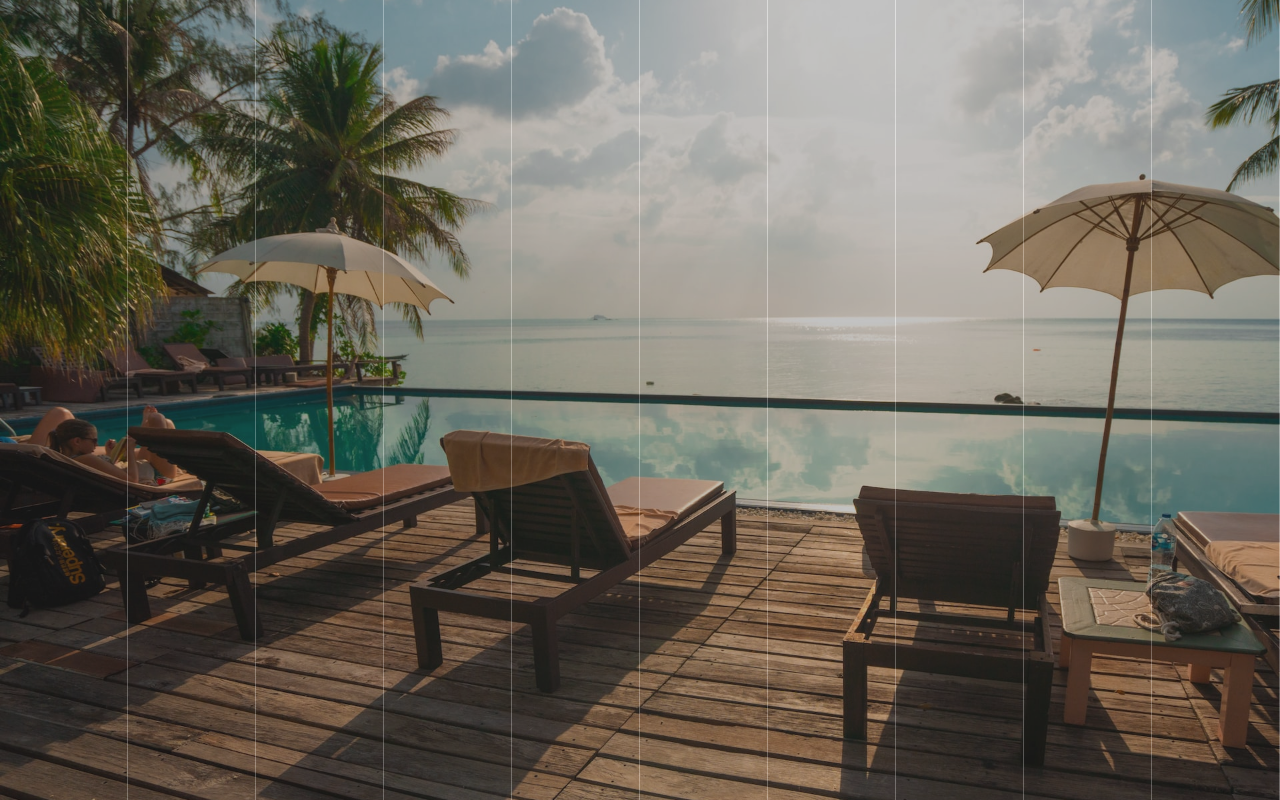
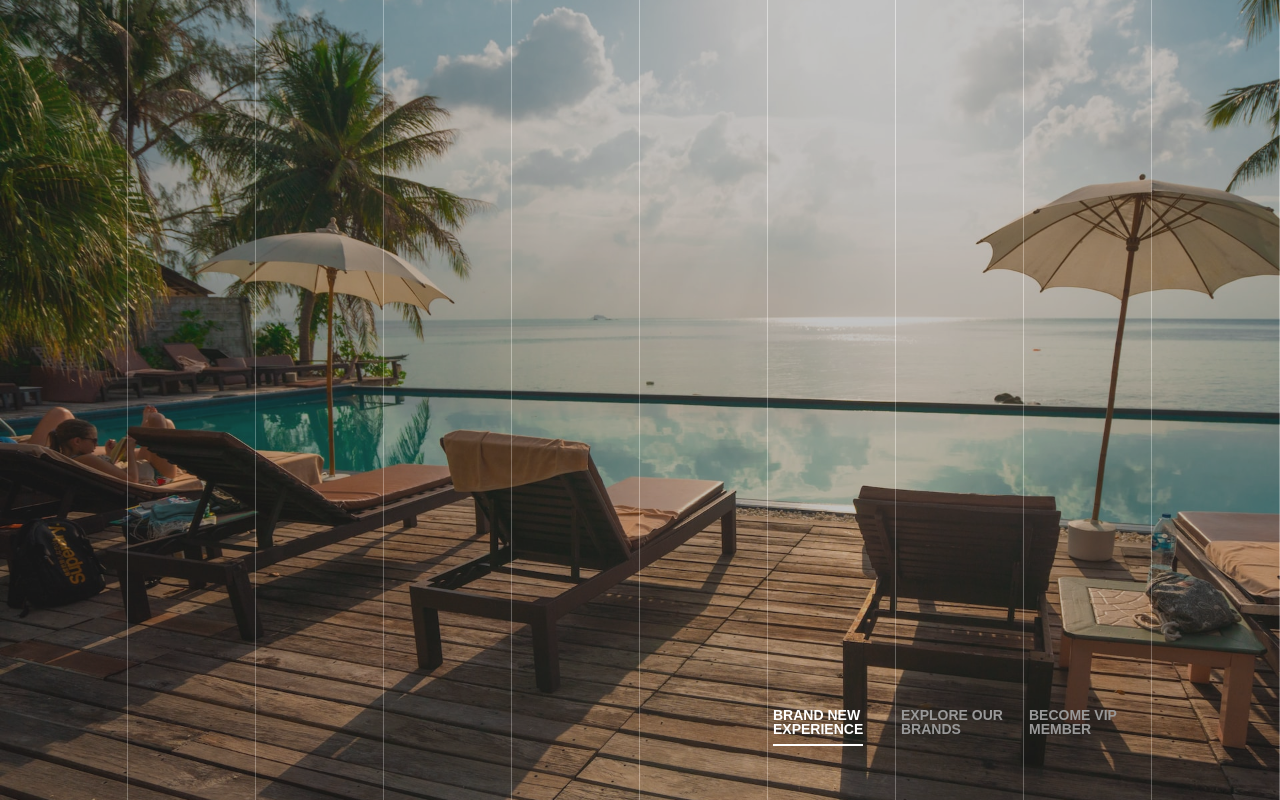
Before and after one commit to react2212/bg-split-slider, a plain HTML site: page index.html in a window 1280 px wide. Drawn offline with Linux system fonts and the light colour scheme.

Commit message:
버튼 이벤트 연결

```diff
--- a/index.html
+++ b/index.html
@@ -14,7 +14,7 @@
 <body>
   <figure>
     <section class="frame">
-      <article class="on">
+      <article>
         <div class="bg" style="background-image: url(img/pic1.jpg)"></div>
         <aside class="line"></aside>
       </article>
@@ -29,6 +29,20 @@
         <aside class="line"></aside>
       </article>
     </section>
+
+    <nav class="btns">
+      <span class="on">
+        <a href="#">BRAND NEW<br>EXPERIENCE</a>
+      </span>
+
+      <span>
+        <a href="#">EXPLORE OUR<br>BRANDS</a>
+      </span>
+
+      <span>
+        <a href="#">BECOME VIP<br>MEMBER</a>
+      </span>
+    </nav>
   </figure>
 </body>
 
--- a/js/main.js
+++ b/js/main.js
@@ -1,10 +1,26 @@
 const frame = document.querySelector('.frame');
 const bgs = frame.querySelectorAll('.bg');
 const lines = frame.querySelectorAll('.line');
+const btns = document.querySelectorAll('.btns span');
+const boxs = frame.querySelectorAll('article');
 const num = 10;
+const changeDelay = 500;
 
 insertDivs(0.05);
 insertLine();
+
+setTimeout(() => boxs[0].classList.add('on'), changeDelay);
+
+btns.forEach((btn, idx) => {
+	btn.addEventListener('click', (e) => {
+		e.preventDefault();
+		for (const el of btns) el.classList.remove('on');
+		for (const el of boxs) el.classList.remove('on');
+
+		btns[idx].classList.add('on');
+		setTimeout(() => boxs[idx].classList.add('on'), changeDelay);
+	});
+});
 
 function insertDivs(interval) {
 	bgs.forEach((bg) => {
--- a/scss/style.scss
+++ b/scss/style.scss
@@ -76,4 +76,51 @@ figure {
 			}
 		}
 	}
+
+	.btns {
+		width: 30%;
+		position: absolute;
+		bottom: 6vh;
+		right: 10%;
+		font-size: 0;
+		z-index: 3;
+
+		span {
+			display: inline-flex;
+			align-items: center;
+			width: calc(100% / 3);
+			height: 50px;
+			font: bold 14px/1 'arial';
+			padding-left: 5px;
+
+			a {
+				display: inline-block;
+				color: #999;
+				cursor: pointer;
+				padding-bottom: 10px;
+				position: relative;
+				transition: 0.5s;
+
+				&::after {
+					content: '';
+					position: absolute;
+					width: 0%;
+					height: 2px;
+					background: #fff;
+					bottom: 0;
+					left: 0;
+					transition: 0.5s;
+				}
+			}
+
+			&.on {
+				a {
+					color: #fff;
+					&::after {
+						width: 100%;
+					}
+				}
+			}
+		}
+	}
 }
```
Also changed, not shown: css/style.css, 1 other file.
